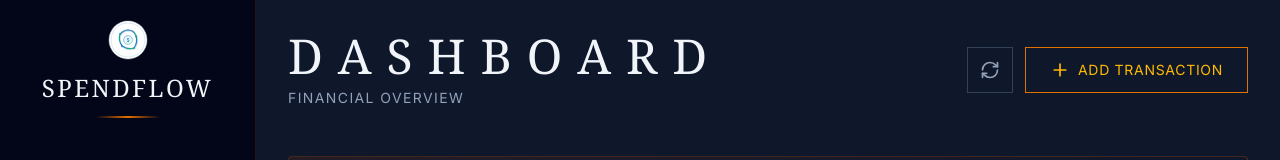
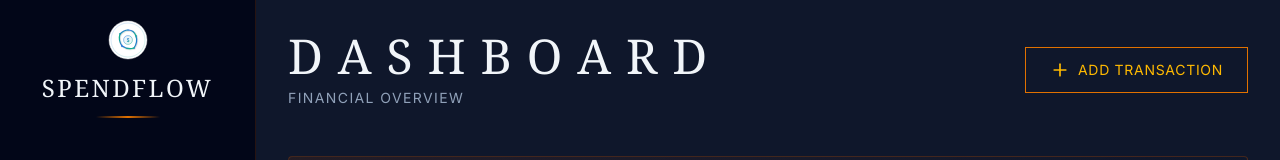
Before and after one commit to Samson397/SpendFlow, a Next.js app in the folder spendflow-app/: page /dashboard in a window 1280 px wide. Shown: the top 160 px of the page. Built offline with nearby package versions, Linux system fonts and the light colour scheme; no server answers; the database is empty; sample sign-in values are in the browser's storage.

Commit message:
feat: remove refresh button from dashboard
- Remove refresh functionality temporarily
- Cleaner dashboard header
- Only Add Transaction button remains

```diff
--- a/spendflow-app/src/app/(dashboard)/dashboard/page.tsx
+++ b/spendflow-app/src/app/(dashboard)/dashboard/page.tsx
@@ -4,7 +4,7 @@ import { useEffect, useState } from 'react';
 import { useAuth } from '@/contexts/AuthContext';
 import { useRouter } from 'next/navigation';
 import { useCurrency } from '@/contexts/CurrencyContext';
-import { TrendingUp, Award, Plus, RefreshCw } from 'lucide-react';
+import { TrendingUp, Award, Plus } from 'lucide-react';
 import { collection, query, where, getDocs } from 'firebase/firestore';
 import { db } from '@/firebase/config';
 import { AddTransactionModal } from '@/components/transactions/AddTransactionModal';
@@ -34,7 +34,6 @@ export default function Dashboard() {
   const [loading, setLoading] = useState(true);
   const [showTransactionModal, setShowTransactionModal] = useState(false);
   const [showNoCardsMessage, setShowNoCardsMessage] = useState(false);
-  const [isRefreshing, setIsRefreshing] = useState(false);
   const hasCards = cards.length > 0;
   const [stats, setStats] = useState({
     totalBalance: 0,
@@ -93,12 +92,6 @@ export default function Dashboard() {
     } finally {
       setLoading(false);
     }
-  };
-
-  const handleRefresh = async () => {
-    setIsRefreshing(true);
-    await fetchData();
-    setTimeout(() => setIsRefreshing(false), 1000);
   };
 
   useEffect(() => {
@@ -166,15 +159,6 @@ export default function Dashboard() {
             </h1>
             <p className="text-slate-400 text-sm tracking-widest uppercase">Financial Overview</p>
           </div>
-          <div className="flex items-center gap-3">
-            <button
-              onClick={handleRefresh}
-              disabled={isRefreshing}
-              className="p-3 border border-slate-700 text-slate-400 hover:border-amber-600 hover:text-amber-400 transition-colors disabled:opacity-50"
-              title="Refresh data"
-            >
-              <RefreshCw className={`h-5 w-5 ${isRefreshing ? 'animate-spin' : ''}`} />
-            </button>
           <button
             onClick={handleAddTransactionClick}
             className="flex items-center gap-2 px-6 py-3 border border-amber-600 text-amber-400 hover:bg-amber-600/10 transition-colors tracking-wider uppercase text-sm"
@@ -183,7 +167,6 @@ export default function Dashboard() {
             <span className="hidden sm:inline">Add Transaction</span>
             <span className="sm:hidden">Add</span>
           </button>
-          </div>
         </div>
 
         {/* Main Balance Card */}
```
Lines whose indentation alone changed are shown as unchanged.
